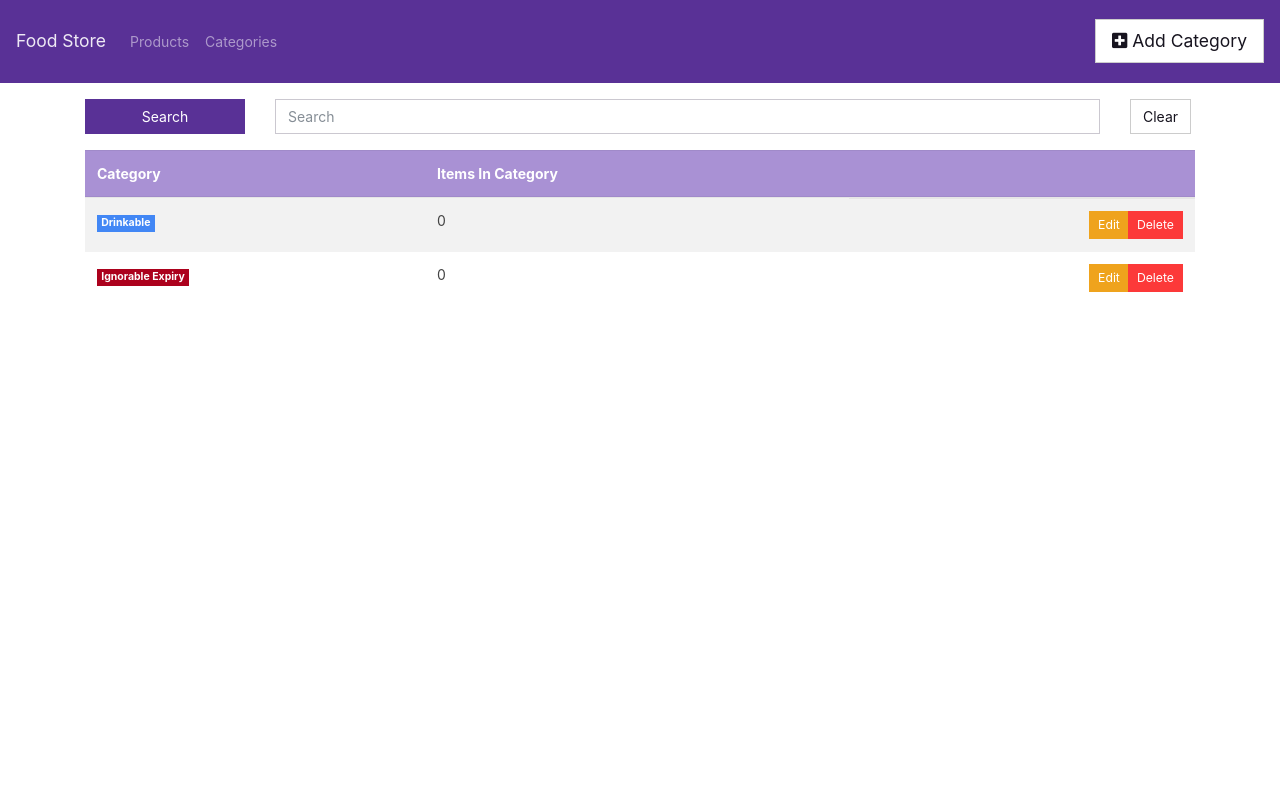
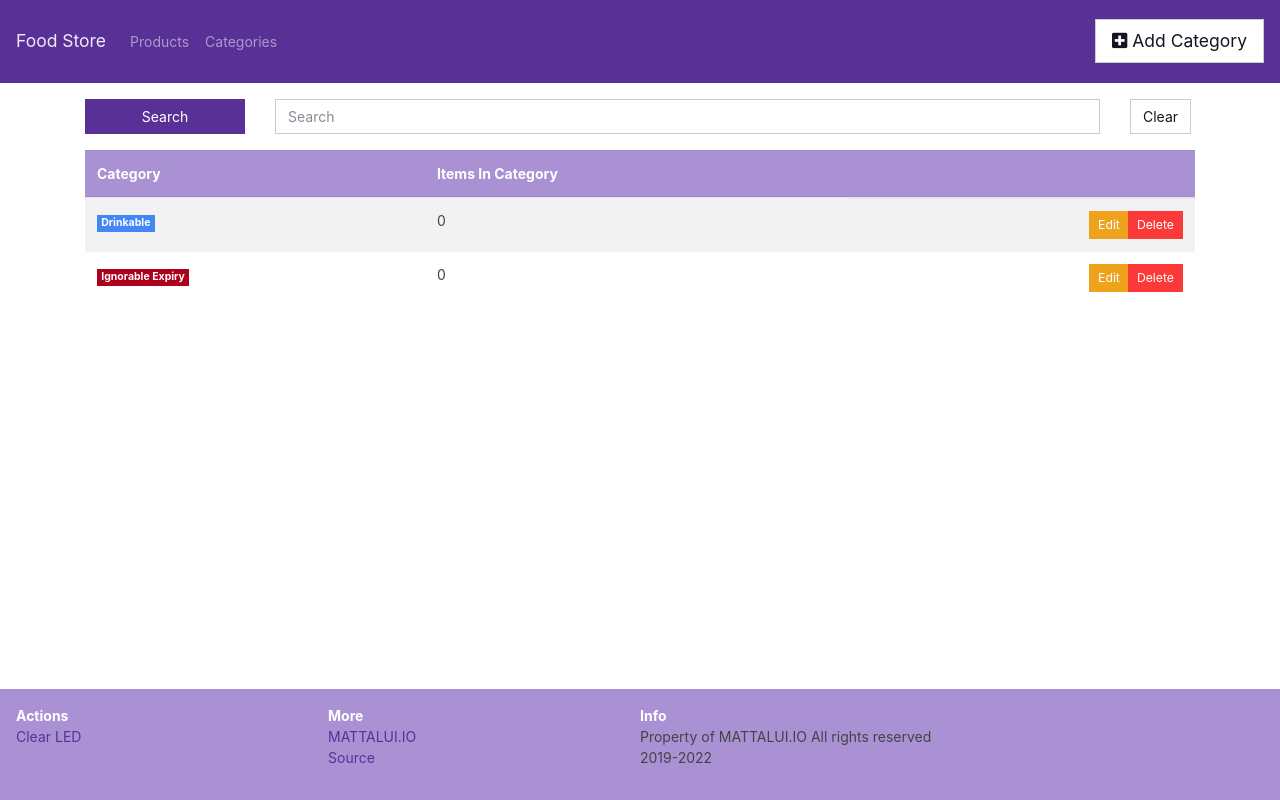
Before and after one commit to MATTALUI/foodstoragemonitor, a Flask app: page /categories/ in a window 1280 px wide. Run offline with Flask 2, Linux system fonts and the light colour scheme; data comes from the database, SQL or seed files in the repository; data that the repository does not hold is empty; some libraries are stand-ins or nearby versions.

Commit message:
add footer and reset action

```diff
--- /dev/null
+++ b/static/assets/js/main.js
@@ -0,0 +1,15 @@
+(() => {
+  // Functionality for resetting the LED from the UI
+  const resetLED = (event) => {
+    event.preventDefault();
+
+    const host = window.location.host;
+    // We can just fire and forget these. If you're resetting the user feedback
+    // will come when they see the LED on the Machine turn off. Also, we send
+    // it to both protocols because the servers for both are still separated.
+    fetch(`https://${host}/cron/reset/`, { method: 'POST' });
+    fetch(`http://${host}/cron/reset/`, { method: 'POST' });
+  };
+
+  document.querySelector('#clear-led').addEventListener('click', resetLED);
+})();
--- a/static/assets/styles/base.css
+++ b/static/assets/styles/base.css
@@ -1,3 +1,14 @@
+body {
+  min-height: 100vh;
+  display: flex;
+  flex-direction: column;
+}
+
+footer {
+  display: grid !important;
+  grid-template-columns: repeat(2, 1fr);
+}
+
 /* https://api.jqueryui.com/theming/css-framework/ */
 /* These classes are for the autocomplete */
 .ui-helper-hidden-accessible {
@@ -28,10 +39,40 @@
   cursor: pointer;
 }
 
+.container {
+  flex: 1;
+}
+
 canvas.drawingBuffer {
   display: none;
+}
+
+footer > div {
+  display: flex;
+  flex-direction: column;
+  align-items: flex-start;
+  margin-bottom: 1rem;
+}
+
+footer span:first-child {
+  color: #fff;
+  font-weight: bold;
+}
+
+footer > div:last-child {
+  grid-column: 1 / 3;
 }
 
 #scanner-stream {
   overflow: hidden;
 }
+
+@media only screen and (min-width: 800px) {
+  footer {
+    grid-template-columns: repeat(4, 1fr);
+  }
+
+  footer > div:last-child {
+    grid-column: auto;
+  }
+}
--- a/templates/base.html
+++ b/templates/base.html
@@ -9,11 +9,11 @@
     <script src="https://cdn.jsdelivr.net/npm/bootstrap@5.0.2/dist/js/bootstrap.bundle.min.js" integrity="sha384-MrcW6ZMFYlzcLA8Nl+NtUVF0sA7MsXsP1UyJoMp4YLEuNSfAP+JcXn/tWtIaxVXM" crossorigin="anonymous"></script>
     <link rel="stylesheet" href="https://pro.fontawesome.com/releases/v5.10.0/css/all.css" integrity="sha384-AYmEC3Yw5cVb3ZcuHtOA93w35dYTsvhLPVnYs9eStHfGJvOvKxVfELGroGkvsg+p" crossorigin="anonymous" />
     <script src="https://code.jquery.com/jquery-3.6.0.min.js" integrity="sha256-/xUj+3OJU5yExlq6GSYGSHk7tPXikynS7ogEvDej/m4=" crossorigin="anonymous"></script>
-    <!-- <script src="https://cdn.jsdelivr.net/gh/xcash/bootstrap-autocomplete@v2.3.7/dist/latest/bootstrap-autocomplete.min.js"></script> -->
     <script src="https://code.jquery.com/ui/1.13.0/jquery-ui.min.js" integrity="sha256-hlKLmzaRlE8SCJC1Kw8zoUbU8BxA+8kR3gseuKfMjxA=" crossorigin="anonymous"></script>
     <link rel="icon" href="/assets/images/icon.png">
     <meta name="viewport" content="width=device-width, initial-scale=1"/>
     <script src="https://cdn.jsdelivr.net/npm/@ericblade/quagga2@1.2.6/dist/quagga.js"></script>
+    <script src="/assets/js/main.js" charset="utf-8" defer></script>
   </head>
 
   <body>
@@ -40,6 +40,21 @@
     <div class="container">
       {% block content %}{% endblock %}
     </div>
+    <footer class="bg-secondary mt-5 p-3">
+      <div>
+        <span>Actions</span>
+        <a id="clear-led" href="">Clear LED</a>
+      </div>
+      <div>
+        <span>More</span>
+        <a href="http://mattalui.io" className="mr-3">MATTALUI.IO</a>
+        <a href="https://github.com/MATTALUI/foodstoragemonitor">Source</a>
+      </div>
+      <div>
+        <span>Info</span>
+        <span>Property of MATTALUI.IO All rights reserved 2019-2022</span>
+      </div>
+    </footer>
   </body>
 
 </html>
```
